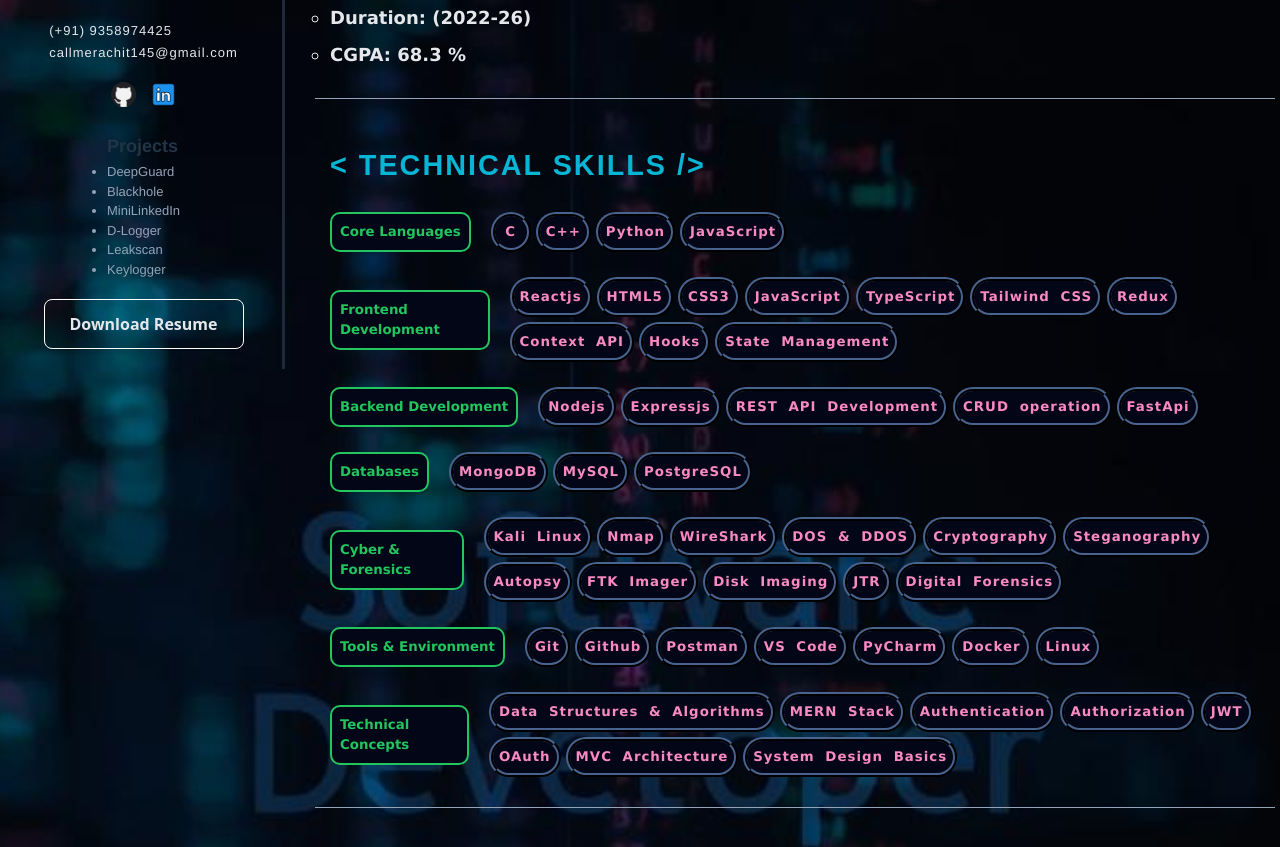
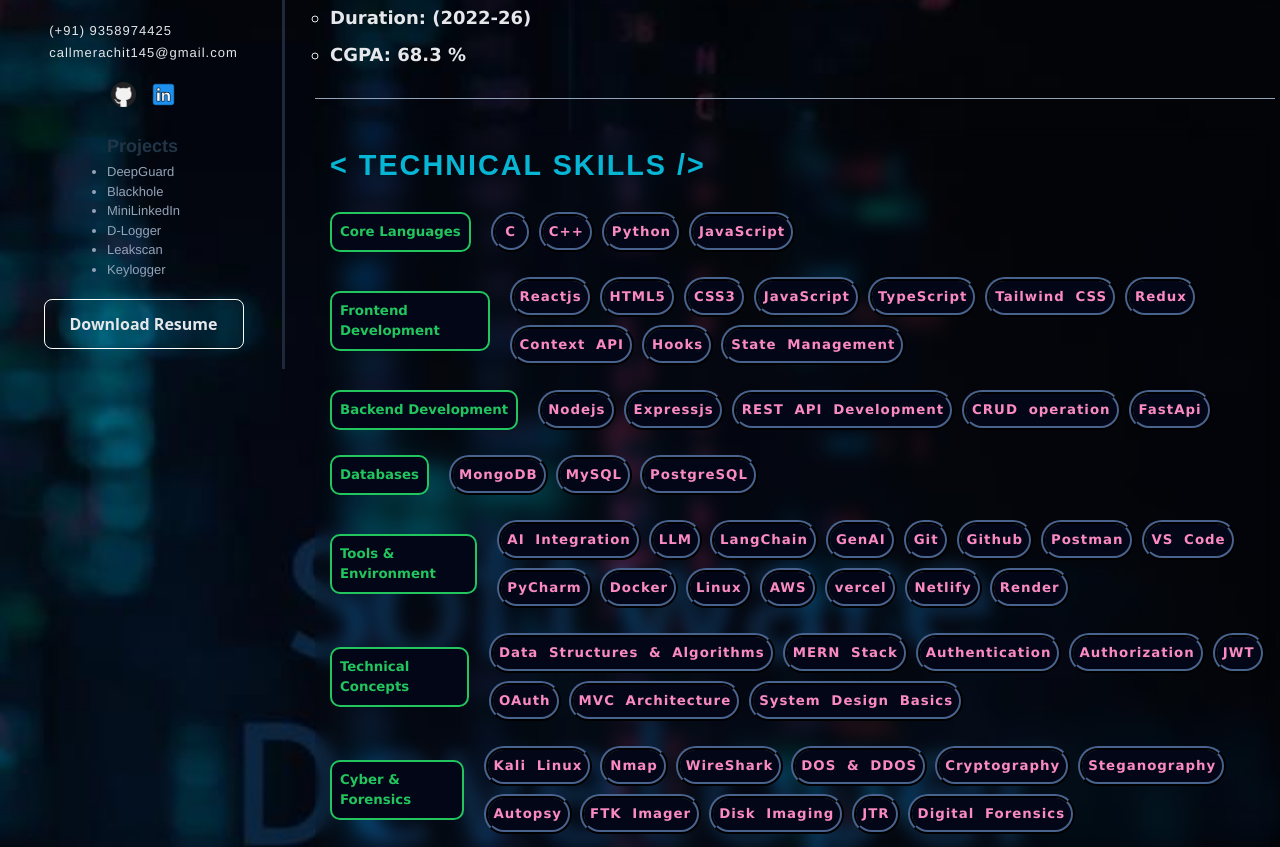
Before and after one commit to mysteriork/PORTFOLIO, a React (Vite) app: page /about in a window 1280 px wide. Shown: the part 340-1187 px from the top of the page. Built offline with nearby package versions, Linux system fonts and the light colour scheme.

Commit message:
Portfolio Updated

```diff
--- a/src/data/education.ts
+++ b/src/data/education.ts
@@ -57,6 +57,40 @@ export const skills = [
     category: "Databases",
     list: ["MongoDB", "MySQL", "PostgreSQL"],
   },
+
+  {
+    category: "Tools & Environment",
+    list: [
+      "AI Integration",
+      "LLM",
+      "LangChain",
+      "GenAI",
+      "Git",
+      "Github",
+      "Postman",
+      "VS Code",
+      "PyCharm",
+      "Docker",
+      "Linux",
+      "AWS",
+      "vercel",
+      "Netlify",
+      "Render",
+    ],
+  },
+  {
+    category: "Technical Concepts",
+    list: [
+      "Data Structures & Algorithms",
+      "MERN Stack",
+      "Authentication",
+      "Authorization",
+      "JWT",
+      "OAuth",
+      "MVC Architecture",
+      "System Design Basics",
+    ],
+  },
   {
     category: "Cyber & Forensics",
     list: [
@@ -73,21 +107,4 @@ export const skills = [
       "Digital Forensics",
     ],
   },
-  {
-    category: "Tools & Environment",
-    list: ["Git", "Github", "Postman", "VS Code", "PyCharm", "Docker", "Linux"],
-  },
-  {
-    category: "Technical Concepts",
-    list: [
-      "Data Structures & Algorithms",
-      "MERN Stack",
-      "Authentication",
-      "Authorization",
-      "JWT",
-      "OAuth",
-      "MVC Architecture",
-      "System Design Basics",
-    ],
-  },
 ];
--- a/src/portfolio.css
+++ b/src/portfolio.css
@@ -189,6 +189,7 @@ p {
   flex-wrap: wrap;
   gap: 20px;
   justify-content: center;
+  backdrop-filter: blur(3px);
 }
 
 .main-line {
@@ -470,6 +471,7 @@ p {
   gap: 10px;
   padding: 15px;
   min-height: 500px;
+  backdrop-filter: blur(8px);
 }
 
 .skills > h2 {
@@ -513,7 +515,7 @@ p {
   display: flex;
   flex-wrap: wrap;
   align-items: center;
-  gap: 5px;
+  gap: 8px;
 }
 
 .skill-badge {
@@ -532,6 +534,7 @@ p {
   border-radius: 20px;
   padding: 0 6px;
   background-color: var(--bg-surface);
+  transition: filter 0.2s ease-out;
 }
 
 .resbtn {
```
Also changed, not shown: new.js (deleted), 2 other files (tests, documents, lock files or other folders).
